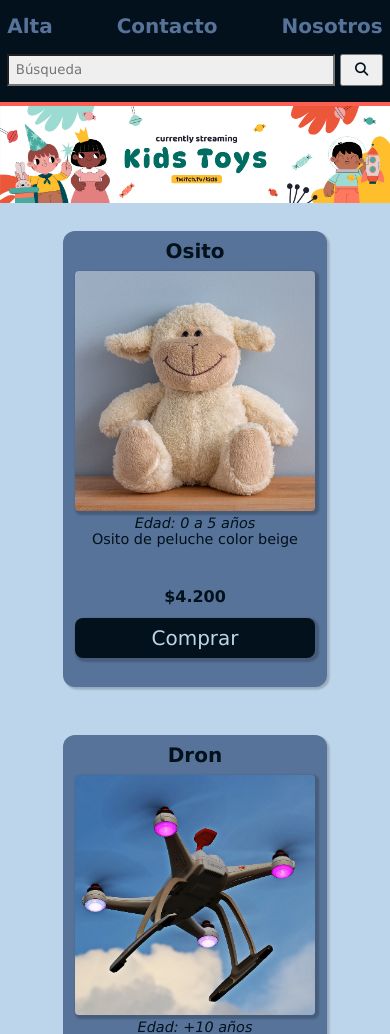
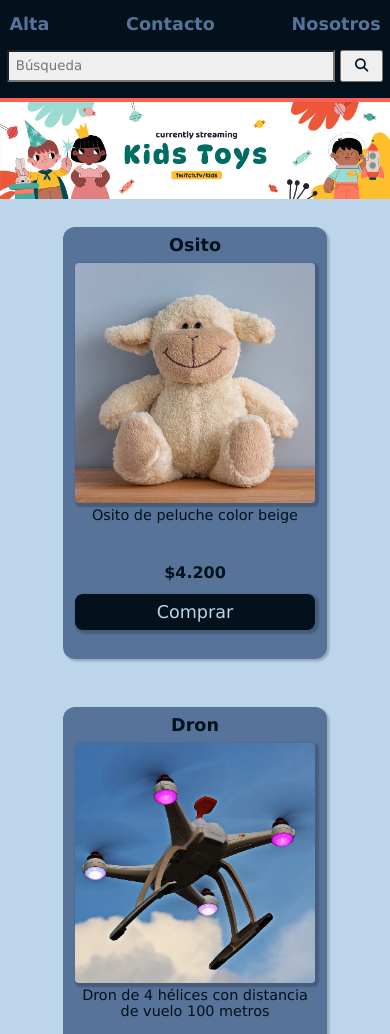
Before and after one commit to hnovara/proyecto-integrador, a plain HTML site: page index.html in a window 390 px wide. Shown: the part 66-1100 px from the top of the page. Drawn offline with Linux system fonts and the light colour scheme.

Commit message:
card display none age

```diff
--- a/index.html
+++ b/index.html
@@ -41,7 +41,7 @@
                 <h3>Osito</h3>
                 <img src="./img/oso.jpg" alt="oso de peluche color marrón claro">
                 <div class="h-description">
-                    <p><em>Edad: 0 a 5 años</em></p>
+                    <p class="d-none"><em>Edad: 0 a 5 años</em></p>
                     <p>Osito de peluche color beige</p>
                 </div>
                 <strong>$4.200</strong>
@@ -53,7 +53,7 @@
                 <h3>Dron</h3>
                 <img src="./img/dron.jpg" alt="dron de 4 hélices color crema y con 4 luces volando en un cielo celeste">
                 <div class="h-description">
-                    <p><em>Edad: +10 años</em></p>
+                    <p class="d-none"><em>Edad: +10 años</em></p>
                     <p>Dron de 4 hélices con distancia de vuelo 100 metros</p>
                 </div>
                 <strong>$56.100</strong>
@@ -65,7 +65,7 @@
                 <h3>Minion</h3>
                 <img src="./img/minion.jpg" alt="minion amiarillo con ropa de obrero tipo jean celeste sosteniendo un arma amarillo fluorescente">
                 <div class="h-description">
-                    <p><em>Edad: 5 a 10 años</em></p>
+                    <p class="d-none"><em>Edad: 5 a 10 años</em></p>
                     <p>Muñeco minion con pistola láser</p>
                 </div>
                 <strong>$5.500</strong>
@@ -77,7 +77,7 @@
                 <h3>Ajedrez</h3>
                 <img src="./img/ajedrez.jpg" alt="ajedrez infantil con cada piezas pintadas en distintos colores de los colores del arcoiris">
                 <div class="h-description">
-                    <p><em>Edad: 5 a 15 años</em></p>
+                    <p class="d-none"><em>Edad: 5 a 15 años</em></p>
                     <p>Nuevo ajedrez para 6 jugadores</p>
                 </div>
                 <strong>$3.000</strong>
--- a/sass/components/_card.scss
+++ b/sass/components/_card.scss
@@ -34,3 +34,13 @@
         }
     }
 }
+@media (max-width: 1050px) {
+    .card-container {
+        .card {
+            height: 27rem;
+            .h-description {
+                height: 3.5rem;
+            }
+        }
+    }
+}
--- a/sass/layout/_header-container.scss
+++ b/sass/layout/_header-container.scss
@@ -27,7 +27,7 @@ body {
                 a {
                     text-align: right;
                     text-decoration: none;
-                    padding: 0 2rem;
+                    padding: 0 2.4rem;
                     font-weight: 600;
                     &:link {
                         color: $success-color;
--- a/sass/utils/_helpers.scss
+++ b/sass/utils/_helpers.scss
@@ -1,4 +1,3 @@
-
 $colors: (
     primary: $primary-color,
     secondary: $secondary-color,
@@ -29,3 +28,8 @@ $colors: (
         width: $i * 10%;
     }
 }
+@media (max-width: 1050px) {
+    .d-none {
+        display: none;
+    }
+}
--- a/sass/utils/_variables.scss
+++ b/sass/utils/_variables.scss
@@ -8,6 +8,6 @@ $success-color: #577399;
 
 /*Font sizes*/
 $font-size-md: 0.9rem;
-$font-size-lg: 1.25rem;
+$font-size-lg: 1.1rem;
 $font-size-xl: 1.5rem;
 $font-size-xxl: 1.75rem;
```
Also changed, not shown: sass/main.css, 1 other file.
